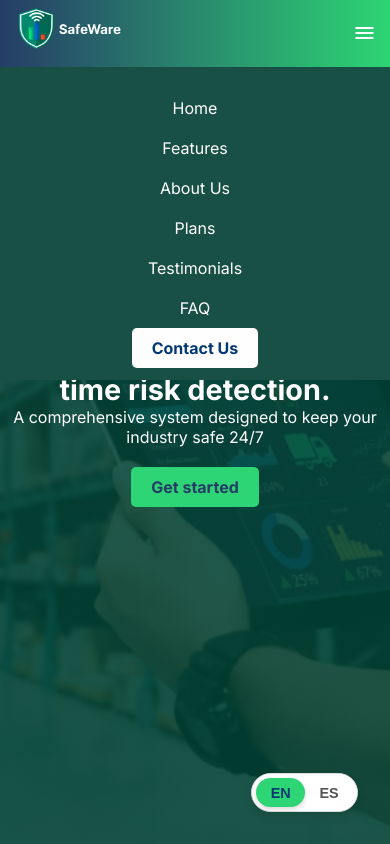
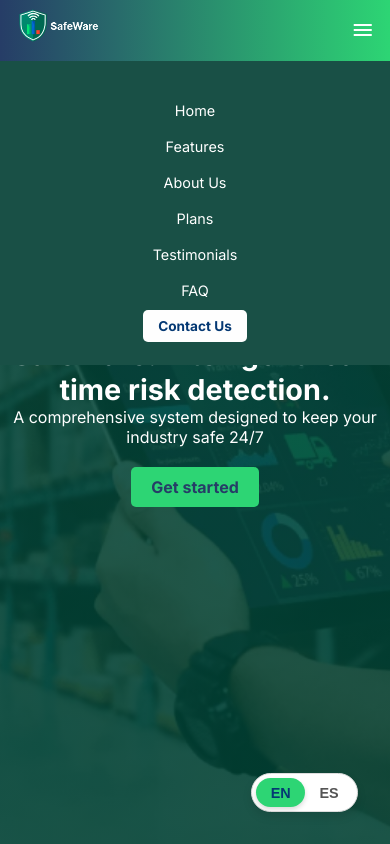
Before and after one commit to Grini913/SafeWare-LandingPage, a plain HTML site: page index.html in a window 390 px wide. Both pictures are taken after a click on the button "menu". Shown: the top 844 px of the page. Drawn offline with Linux system fonts and the light colour scheme; files whose address does not match are found by name; a web font is replaced by a local one.

Commit message:
arreglo de pantalla menor a 400

```diff
--- a/assets/styles/header.css
+++ b/assets/styles/header.css
@@ -130,3 +130,41 @@ header {
     }
 
 }
+
+/* Responsive para pantallas muy pequeñas (<400px) */
+@media (max-width: 400px) {
+    header {
+        padding: 2%; /* más espacio pequeño arriba y abajo */
+    }
+
+    .navbar_logo {
+        font-size: 1.2em; /* reducir tamaño del texto */
+    }
+
+    .navbar_logo img {
+        height: 35px; /* logo más pequeño */
+        margin-right: 5%;
+    }
+
+    .navbar__links a {
+        font-size: 0.9em; /* enlaces más pequeños */
+        padding: 5px 0;
+    }
+
+    .buttonC a {
+        padding: 8px 15px;
+        font-size: 0.85em;
+    }
+
+    .hamburguesa {
+        font-size: 1.5em; /* icono más pequeño */
+    }
+
+    .navbar__menu.show {
+        padding: 8%; /* espacio interno mayor para comodidad */
+    }
+
+    .navbar__links li {
+        margin: 8px 0; /* reducir márgenes de enlaces */
+    }
+}
```
